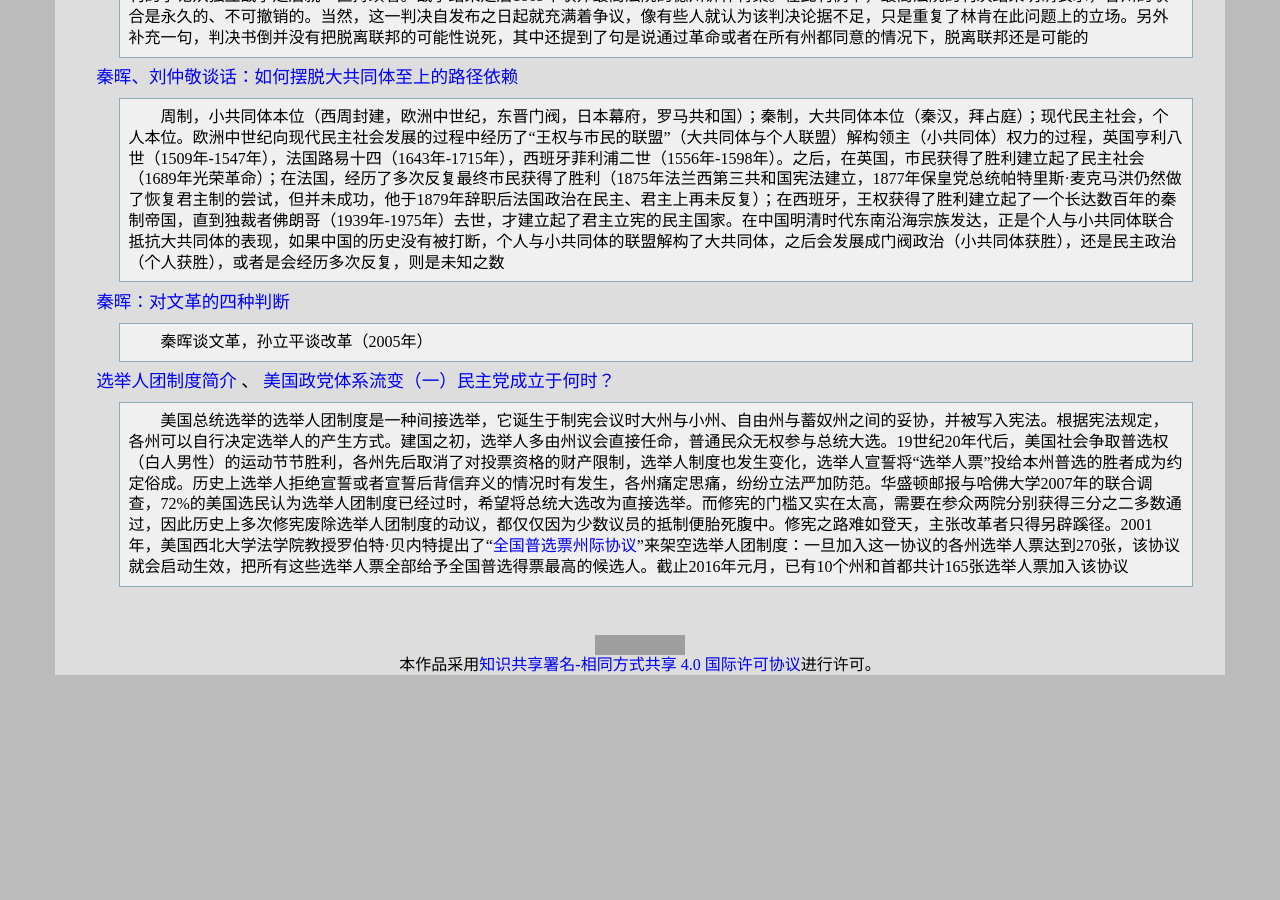
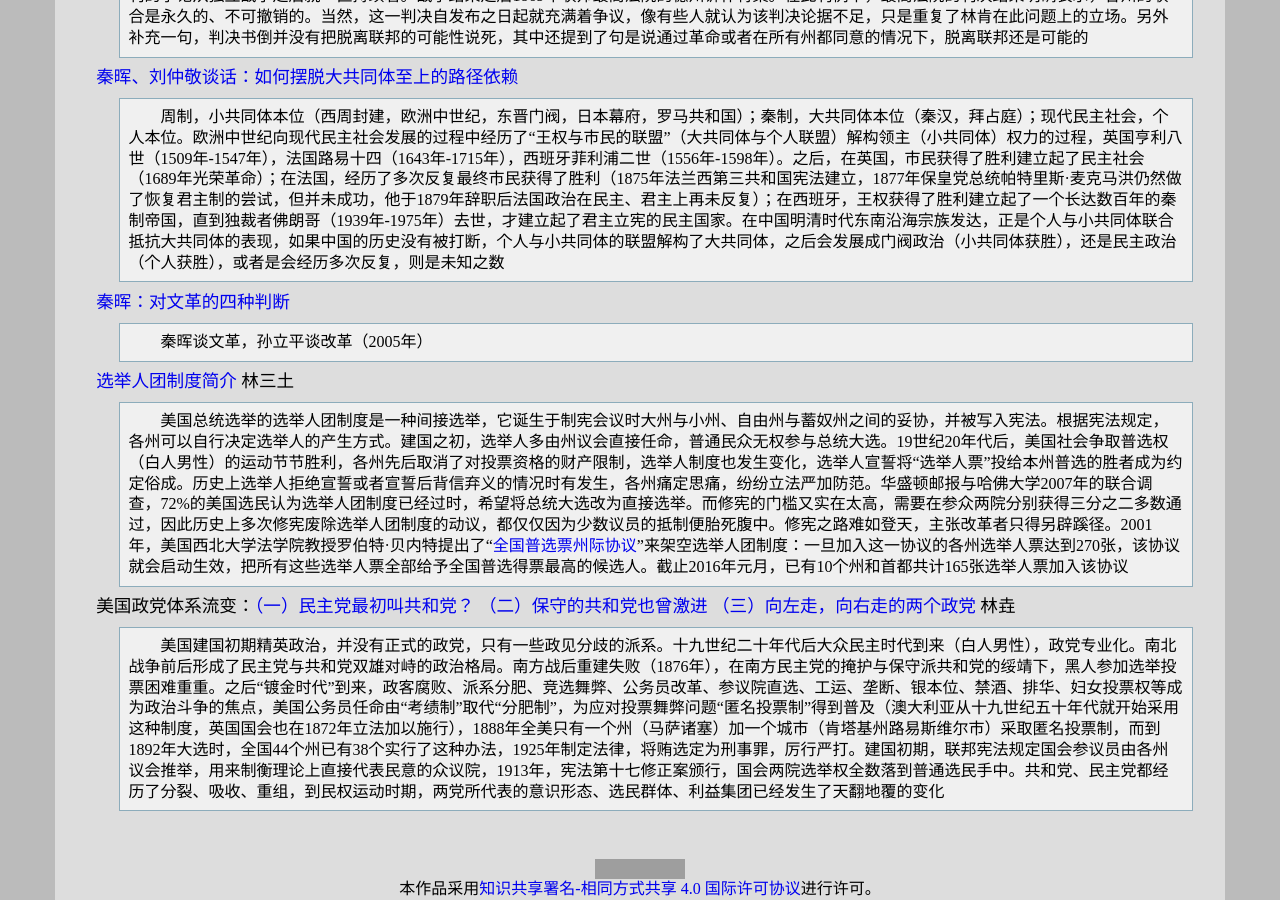
Before and after one commit to leiqin/leiqin.github.io, a Jekyll site: the page built from shoucang/history.markdown, in a window 1280 px wide and 900 px high, scrolled down 5824 px. Built offline with Jekyll 4.4.1, drawn with Linux system fonts in a browser that asks for light colours; before the commit the page ends 6499 px from its top, so only the background shows below that; grey boxes are pictures that could not be loaded.

Commit message:
+ 添加以史为镜 美国政党体系流变

```diff
--- a/shoucang/history.markdown
+++ b/shoucang/history.markdown
@@ -160,5 +160,8 @@ NHK纪录片：年轻人的“反叛” 香港占中75天
 [秦晖：对文革的四种判断](http://www.letscorp.net/archives/98854)
 :	秦晖谈文革，孙立平谈改革（2005年）
 
-[选举人团制度简介](http://blog.sina.com.cn/s/blog_68cd22cb01017gz1.html) 、 [美国政党体系流变（一）民主党成立于何时？](http://blog.sina.com.cn/s/blog_68cd22cb0102wg1i.html)
+[选举人团制度简介](http://blog.sina.com.cn/s/blog_68cd22cb01017gz1.html) 林三土
 :	美国总统选举的选举人团制度是一种间接选举，它诞生于制宪会议时大州与小州、自由州与蓄奴州之间的妥协，并被写入宪法。根据宪法规定，各州可以自行决定选举人的产生方式。建国之初，选举人多由州议会直接任命，普通民众无权参与总统大选。19世纪20年代后，美国社会争取普选权（白人男性）的运动节节胜利，各州先后取消了对投票资格的财产限制，选举人制度也发生变化，选举人宣誓将“选举人票”投给本州普选的胜者成为约定俗成。历史上选举人拒绝宣誓或者宣誓后背信弃义的情况时有发生，各州痛定思痛，纷纷立法严加防范。华盛顿邮报与哈佛大学2007年的联合调查，72%的美国选民认为选举人团制度已经过时，希望将总统大选改为直接选举。而修宪的门槛又实在太高，需要在参众两院分别获得三分之二多数通过，因此历史上多次修宪废除选举人团制度的动议，都仅仅因为少数议员的抵制便胎死腹中。修宪之路难如登天，主张改革者只得另辟蹊径。2001年，美国西北大学法学院教授罗伯特·贝内特提出了“[全国普选票州际协议](https://zh.wikipedia.org/wiki/%E5%85%A8%E5%9B%BD%E6%99%AE%E9%80%89%E7%A5%A8%E5%B7%9E%E9%99%85%E5%8D%8F%E5%AE%9A)”来架空选举人团制度：一旦加入这一协议的各州选举人票达到270张，该协议就会启动生效，把所有这些选举人票全部给予全国普选得票最高的候选人。截止2016年元月，已有10个州和首都共计165张选举人票加入该协议
+
+美国政党体系流变：[（一）民主党最初叫共和党？](http://dajia.qq.com/original/category/linyao20160305.html) [（二）保守的共和党也曾激进](http://dajia.qq.com/original/meiguo/ly160320.html) [（三）向左走，向右走的两个政党](http://dajia.qq.com/original/category/ly20160327.html) 林垚
+:	美国建国初期精英政治，并没有正式的政党，只有一些政见分歧的派系。十九世纪二十年代后大众民主时代到来（白人男性），政党专业化。南北战争前后形成了民主党与共和党双雄对峙的政治格局。南方战后重建失败（1876年），在南方民主党的掩护与保守派共和党的绥靖下，黑人参加选举投票困难重重。之后“镀金时代”到来，政客腐败、派系分肥、竞选舞弊、公务员改革、参议院直选、工运、垄断、银本位、禁酒、排华、妇女投票权等成为政治斗争的焦点，美国公务员任命由“考绩制”取代“分肥制”，为应对投票舞弊问题“匿名投票制”得到普及（澳大利亚从十九世纪五十年代就开始采用这种制度，英国国会也在1872年立法加以施行），1888年全美只有一个州（马萨诸塞）加一个城市（肯塔基州路易斯维尔市）采取匿名投票制，而到1892年大选时，全国44个州已有38个实行了这种办法，1925年制定法律，将贿选定为刑事罪，厉行严打。建国初期，联邦宪法规定国会参议员由各州议会推举，用来制衡理论上直接代表民意的众议院，1913年，宪法第十七修正案颁行，国会两院选举权全数落到普通选民手中。共和党、民主党都经历了分裂、吸收、重组，到民权运动时期，两党所代表的意识形态、选民群体、利益集团已经发生了天翻地覆的变化
```
